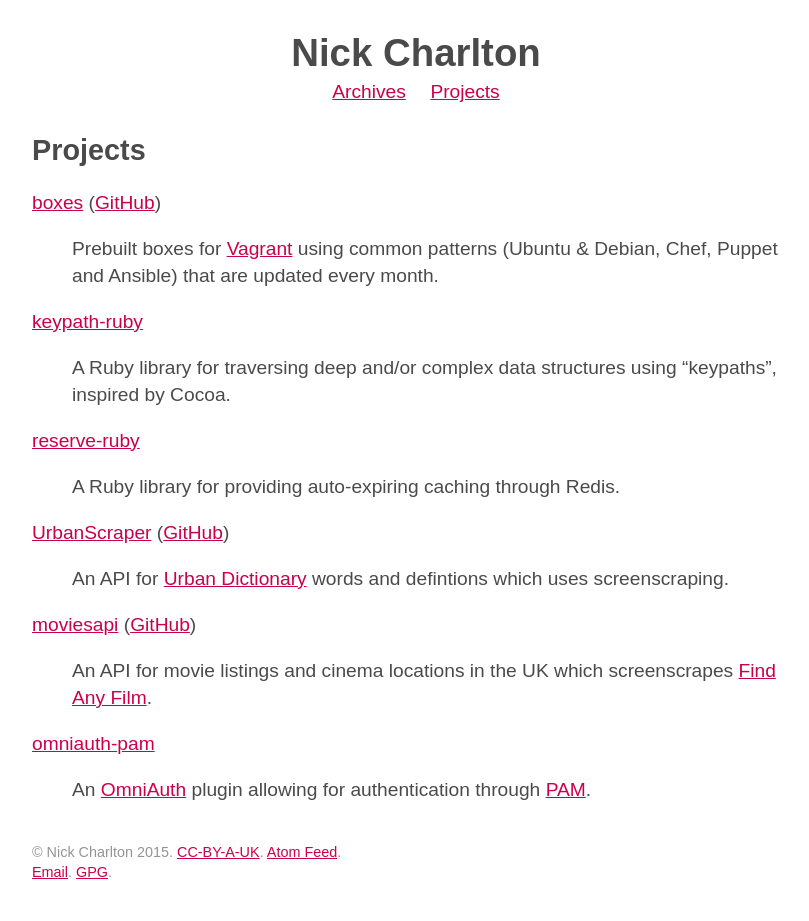
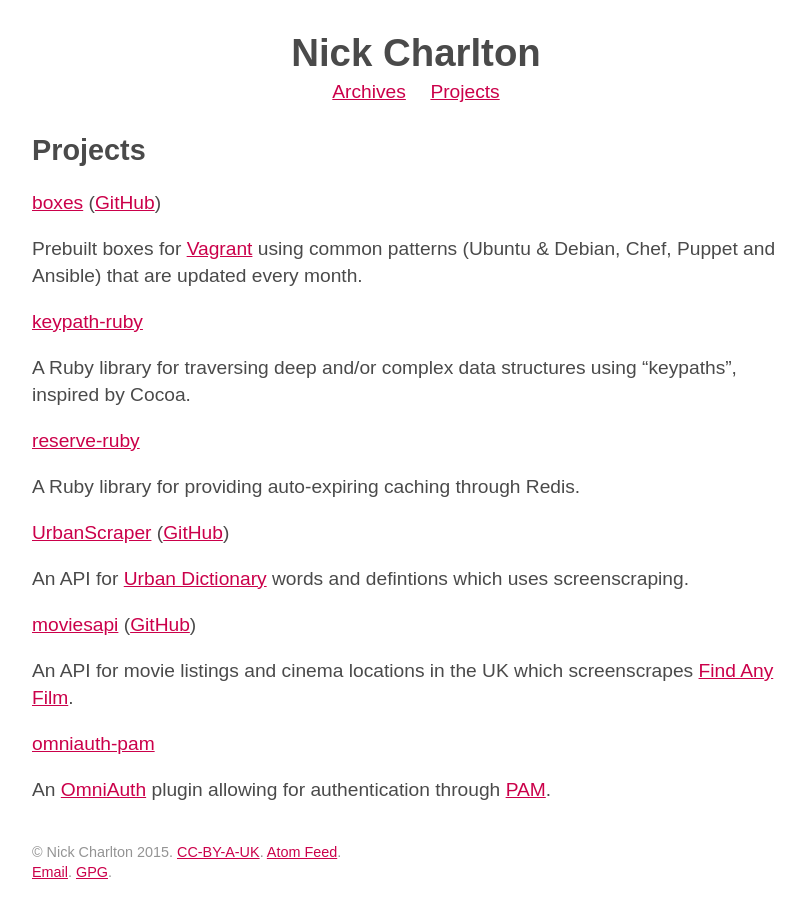
Before and after one commit to nickcharlton/site, a Jekyll site: the page built from projects.md, in a window 1280 px wide. Shown: the whole page, without its empty margins (224-1033 px from the left). Built offline with Jekyll 4.4.1, drawn with Linux system fonts in a browser that asks for light colours; some web fonts are replaced; Markdown is read by kramdown in place of the engine named in the settings; comment, search, counter and statistics services are not loaded.

```diff
--- a/projects.md
+++ b/projects.md
@@ -7,30 +7,30 @@ layout: default
 
 [boxes][] ([GitHub][boxes_gh])
 
-:   Prebuilt boxes for [Vagrant][] using common patterns (Ubuntu & Debian, Chef,
-    Puppet and Ansible) that are updated every month.
+Prebuilt boxes for [Vagrant][] using common patterns (Ubuntu & Debian, Chef,
+Puppet and Ansible) that are updated every month.
 
 [keypath-ruby][]
 
-:   A Ruby library for traversing deep and/or complex data structures using
-    "keypaths", inspired by Cocoa.
+A Ruby library for traversing deep and/or complex data structures using
+"keypaths", inspired by Cocoa.
 
 [reserve-ruby][]
 
-:   A Ruby library for providing auto-expiring caching through Redis.
+A Ruby library for providing auto-expiring caching through Redis.
 
 [UrbanScraper][] ([GitHub][urbanscraper_gh])
 
-:   An API for [Urban Dictionary][] words and defintions which uses screenscraping.
+An API for [Urban Dictionary][] words and defintions which uses screenscraping.
 
 [moviesapi][] ([GitHub][moviesapi_gh])
 
-:   An API for movie listings and cinema locations in the UK which screenscrapes
-    [Find Any Film][].
+An API for movie listings and cinema locations in the UK which screenscrapes
+[Find Any Film][].
 
 [omniauth-pam][]
 
-:   An [OmniAuth][] plugin allowing for authentication through [PAM][].
+An [OmniAuth][] plugin allowing for authentication through [PAM][].
 
 [boxes]: http://boxes.nickcharlton.net
 [boxes_gh]: https://github.com/nickcharlton/boxes
```
